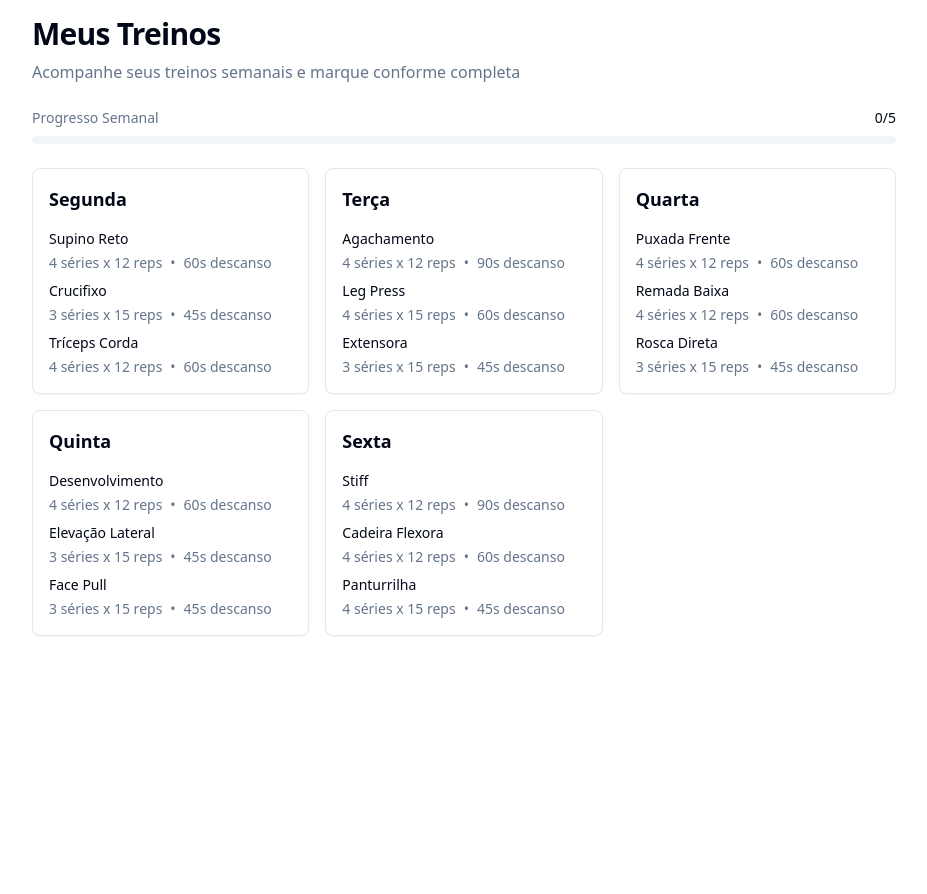
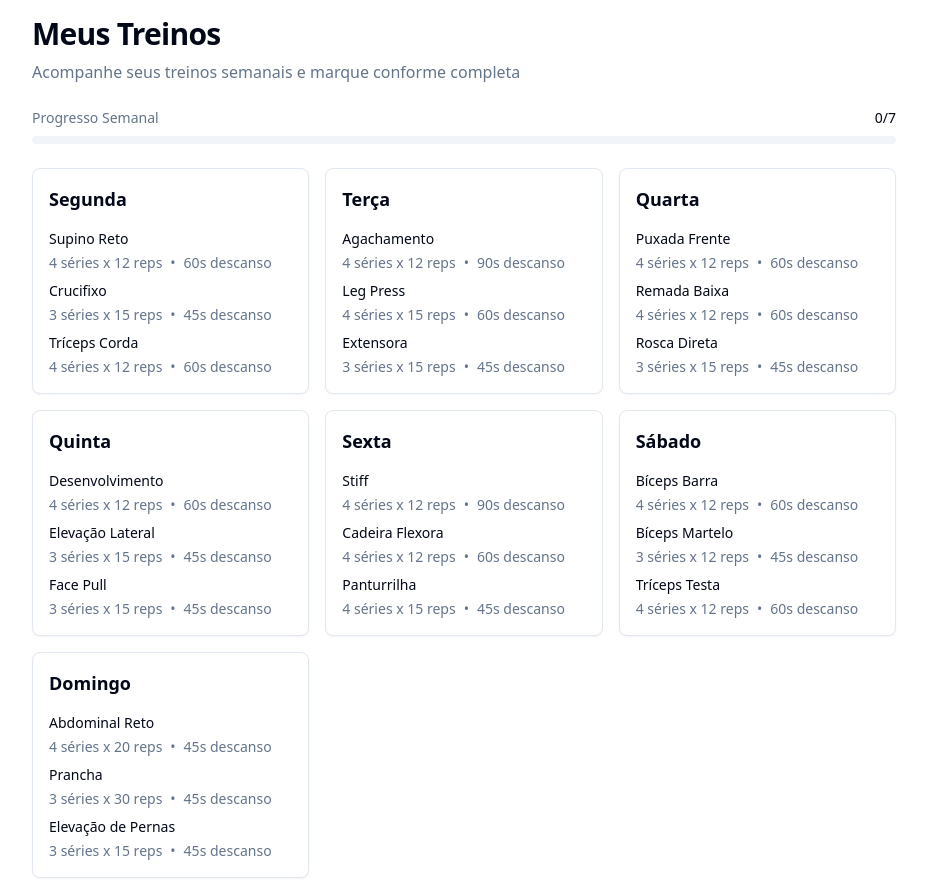
Before and after one commit to lucia-ai-assist/gym-weekly-planner-79, a React (Vite) app: page / in a window 1280 px wide. Shown: the whole page, without its empty margins (176-1103 px from the left). Before the commit the page ends 800 px from the top, so only its background shows below. Built offline with nearby package versions, Linux system fonts and the light colour scheme.

Commit message:
Add Saturday and Sunday
Add Saturday and Sunday to the weekly workout planner.

```diff
--- a/src/pages/Index.tsx
+++ b/src/pages/Index.tsx
@@ -43,6 +43,22 @@ const workoutData = [
       { name: "Stiff", sets: 4, reps: 12, restTime: 90 },
       { name: "Cadeira Flexora", sets: 4, reps: 12, restTime: 60 },
       { name: "Panturrilha", sets: 4, reps: 15, restTime: 45 },
+    ],
+  },
+  {
+    day: "Sábado",
+    exercises: [
+      { name: "Bíceps Barra", sets: 4, reps: 12, restTime: 60 },
+      { name: "Bíceps Martelo", sets: 3, reps: 12, restTime: 45 },
+      { name: "Tríceps Testa", sets: 4, reps: 12, restTime: 60 },
+    ],
+  },
+  {
+    day: "Domingo",
+    exercises: [
+      { name: "Abdominal Reto", sets: 4, reps: 20, restTime: 45 },
+      { name: "Prancha", sets: 3, reps: 30, restTime: 45 },
+      { name: "Elevação de Pernas", sets: 3, reps: 15, restTime: 45 },
     ],
   },
 ];
```
